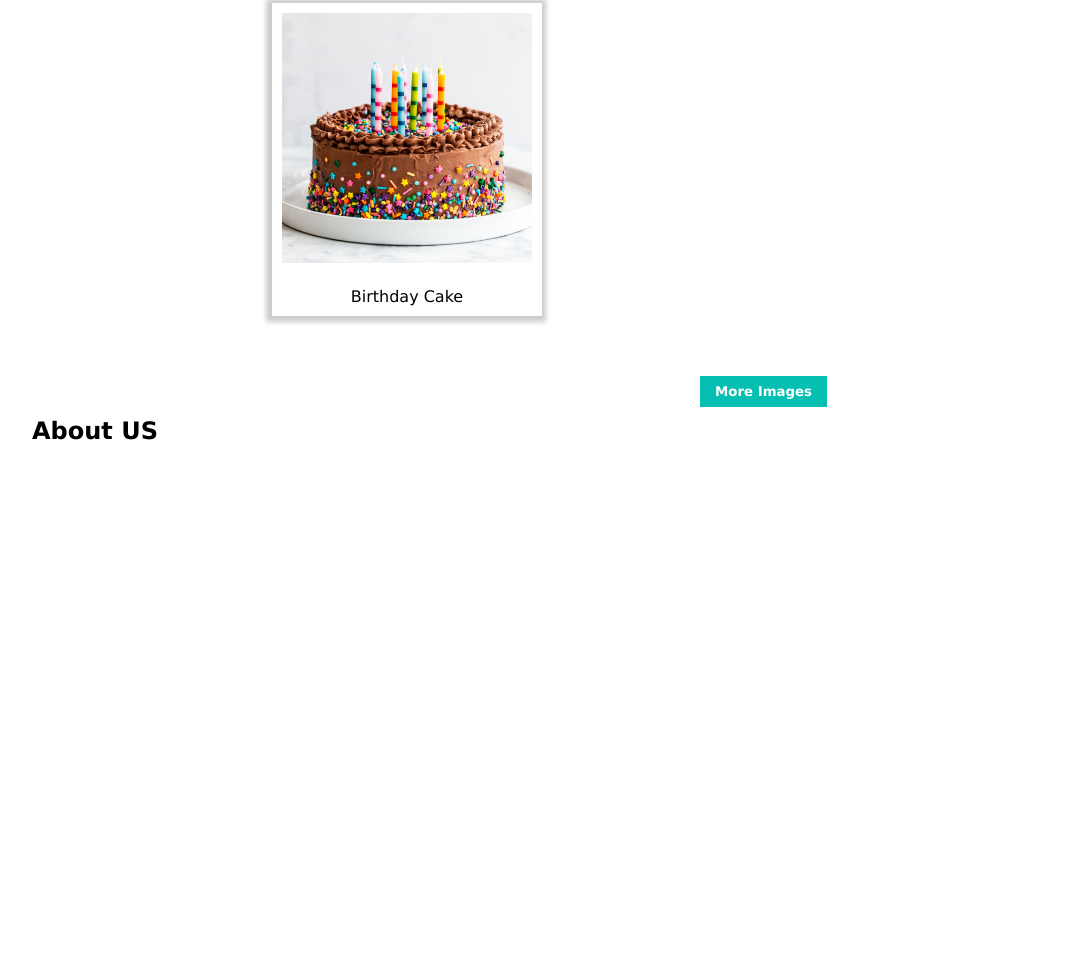
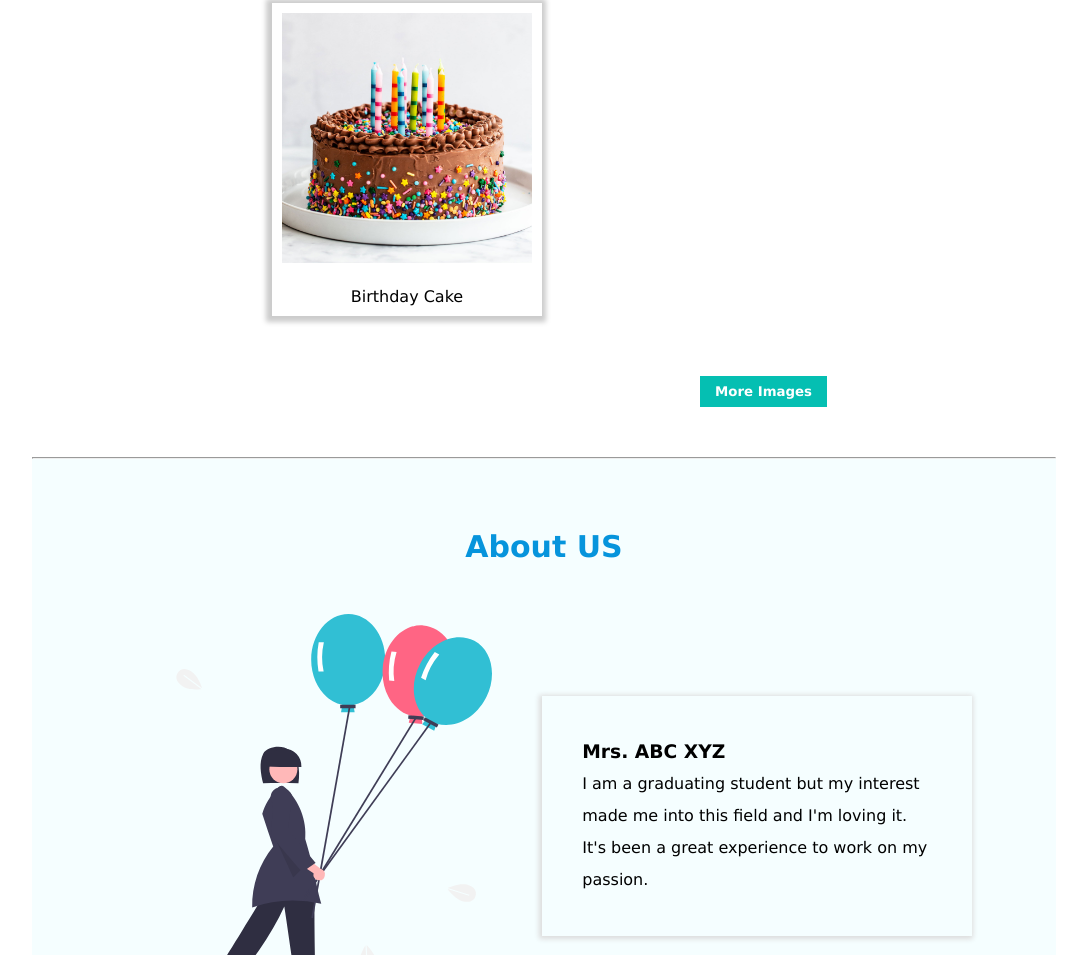
Before and after one commit to amargosavi68/cake-shop, a plain HTML site: page index.html in a window 1280 px wide. Shown: the part 1845-2800 px from the top of the page, without its empty margins (96-1183 px from the left). Before the commit the page ends 2290 px from the top, so only its background shows below. Drawn offline with Linux system fonts and the light colour scheme.

Commit message:
About us section designed

```diff
--- a/index.html
+++ b/index.html
@@ -5,6 +5,7 @@
      <meta http-equiv="X-UA-Compatible" content="IE=edge">
      <meta name="viewport" content="width=device-width, initial-scale=1.0">
      <link rel="stylesheet" href="./styles.css">
+     <script src="https://kit.fontawesome.com/yourcode.js" crossorigin="anonymous"></script>
      <title>Cake Shoppy</title>
 </head>
 <body>
@@ -64,13 +65,31 @@
                          </div>
                     </div>
                </section>
+               <hr>
                <section id="about-us">
                     <div><h1>About US</h1></div>
+                    <div class="content">
+                         <div class="first-section">
+                              <div><img src="./image/its-me.svg" alt="img"></div>
+                              <div class="description">
+                                   <h3>Mrs. ABC XYZ</h3>
+                                   <p>
+                                        I am a graduating student but my interest made me into this field and I'm loving it.
+                                        It's been a great experience to work on my passion.
+                                   </p>
+                              </div>
+                         </div>
+                    </div>
                </section>
+               <hr>
                <section id="contact-us">
-
+                    <div><h1>Contact Me</h1></div>
+                    <div>
+                         <div><img src="./image/birthday-girl.svg" alt="birthday-girl"></div>
+                         <div>
+                         </div>
+                    </div>
                </section>
-
           </div>
      </div>
 
--- a/styles.css
+++ b/styles.css
@@ -15,6 +15,10 @@ header {
      position: fixed;
      width: 100%;
      z-index: 100;
+}
+
+header > div {
+     padding: 0px 10px;
 }
 
 nav ul {
@@ -111,6 +115,8 @@ nav ul li a:active {
      display: block;
      margin-left: 75%;
      margin-top: 30px;
+     margin-bottom: 40px;
+
 }
 #photos .cake-section .more-image-btn button {
      padding: 8px 15px;
@@ -120,3 +126,38 @@ nav ul li a:active {
      color: #FFF;
      font-weight: 600;
 }
+
+#about-us {
+     background-color: #f5feff;
+}
+
+#about-us div h1 {
+     padding-top: 70px;
+     text-align: center;
+     color: rgb(6, 148, 220);
+     font-size: 30px;
+     margin-bottom: 20px;
+}
+
+#about-us .content {
+     display: flex;
+     justify-content: center;
+}
+
+#about-us .content .first-section {
+     display: flex;
+     justify-content: flex-start;
+     align-items: center;
+}
+
+#about-us .content .first-section .description {
+     padding: 40px;
+     width: 350px;
+     line-height: 2rem;
+     box-shadow: -1px 1px 5px 2px #ddd;
+}
+
+#about-us .content .first-section div img {
+     height: 400px;
+     padding: 30px 50px;
+}
```
Also changed, not shown: image/birthday-girl.svg (added), image/its-me.svg (added), image/outdoor-party.svg (added).
